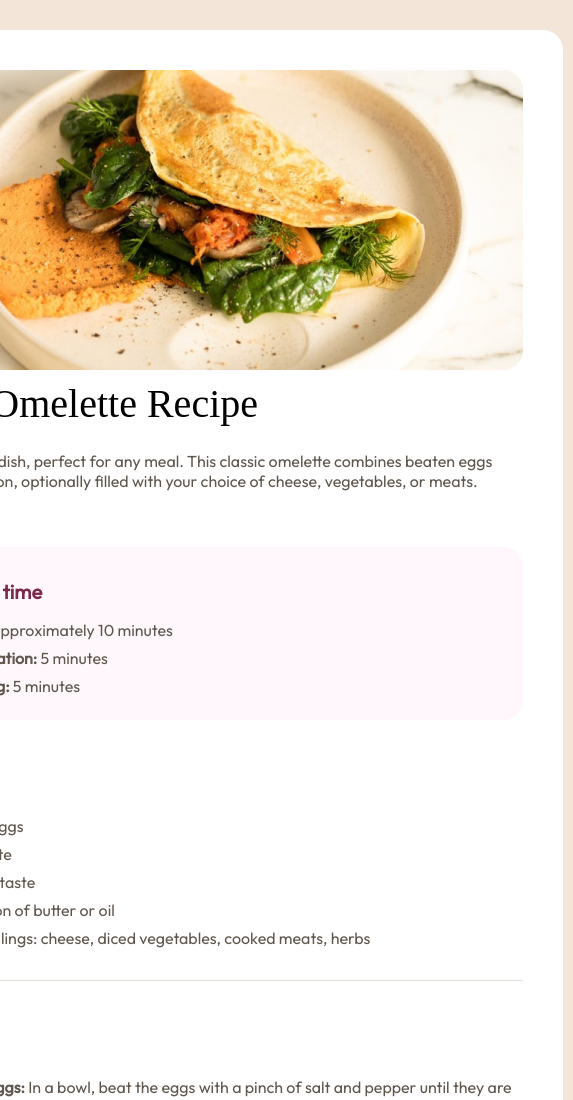
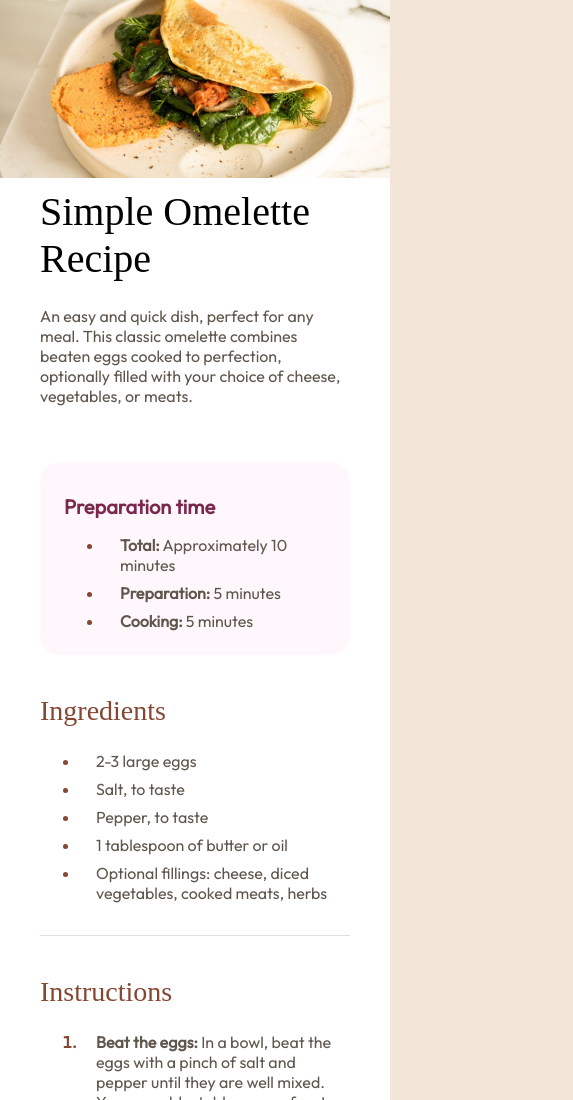
Before and after one commit to bluethreadmade/recipe-card, a plain HTML site: page index.html in a window 390 px wide. Shown: the top 1100 px of the page, 573 px wide, since content can reach past the window. Drawn offline with Linux system fonts and the light colour scheme; a web font is replaced by a local one.

Commit message:
updated mobile styling

```diff
--- a/assets/css/style.css
+++ b/assets/css/style.css
@@ -58,7 +58,7 @@ body {
   justify-content: center;
   align-items: center;
   min-height: 100vh;
-  margin: 0.625rem;
+  margin: 8rem 3rem ;
   padding: 0.625rem;
 }
 
@@ -72,11 +72,12 @@ body {
   margin: 0.625rem;
   justify-content: center;
   align-items: start;
+  width: 100%;
+  max-width: 40rem;
 }
 
 #picture {
   border-radius: 1.25rem;
-  max-width: 41rem;
   margin-bottom: 0.625rem;
 }
 
@@ -177,3 +178,35 @@ td {
 .attribution a {
   color: hsl(228, 45%, 44%);
 }
+
+@media (max-width: 768px) {
+    body {
+      margin: 4rem 2rem;
+    }
+
+    #card {
+      max-width: 30rem;
+    }
+}
+
+@media (max-width: 480px) {
+    body {
+      margin: 0;
+      padding: 0;
+    }
+
+    #card {
+      max-width: 100%;
+      margin: 0;
+      border-radius: 0;
+    }
+    #picture {
+        width: 100vw;
+        max-width: none;
+        margin-left: calc(-50vw + 50%);
+        margin-right: calc(-50vw + 50%);
+        margin-top: calc(-50vw + 50%);
+
+        border-radius: 0
+    }
+}
--- a/index.html
+++ b/index.html
@@ -126,7 +126,7 @@
       Challenge by
       <a href="https://www.frontendmentor.io?ref=challenge" target="_blank"
         >Frontend Mentor</a
-      >. Coded by <a href="https://meganmcneill.dev">Megan McNeill</a>.
+      >. Coded by <a href="https://www.meganmcneill.dev">Megan McNeill</a>.
     </footer>
   </body>
 </html>
```
